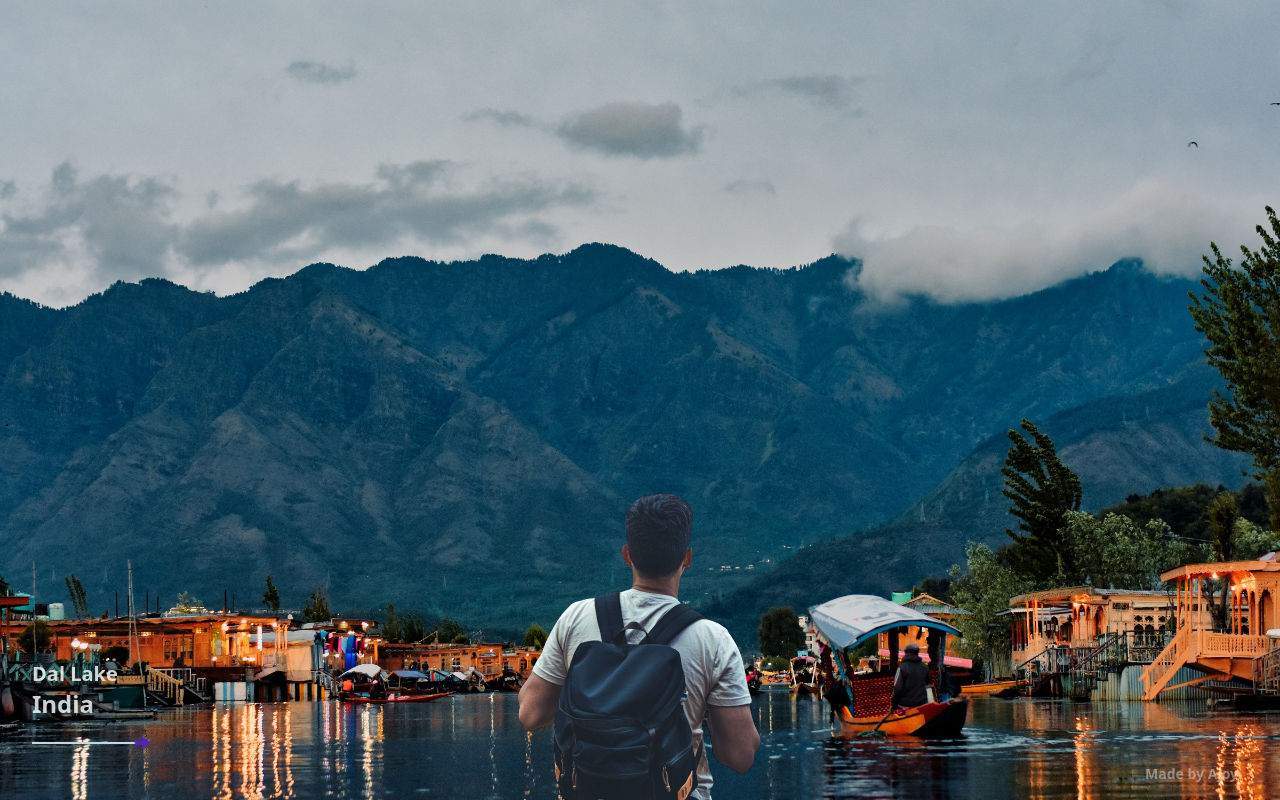
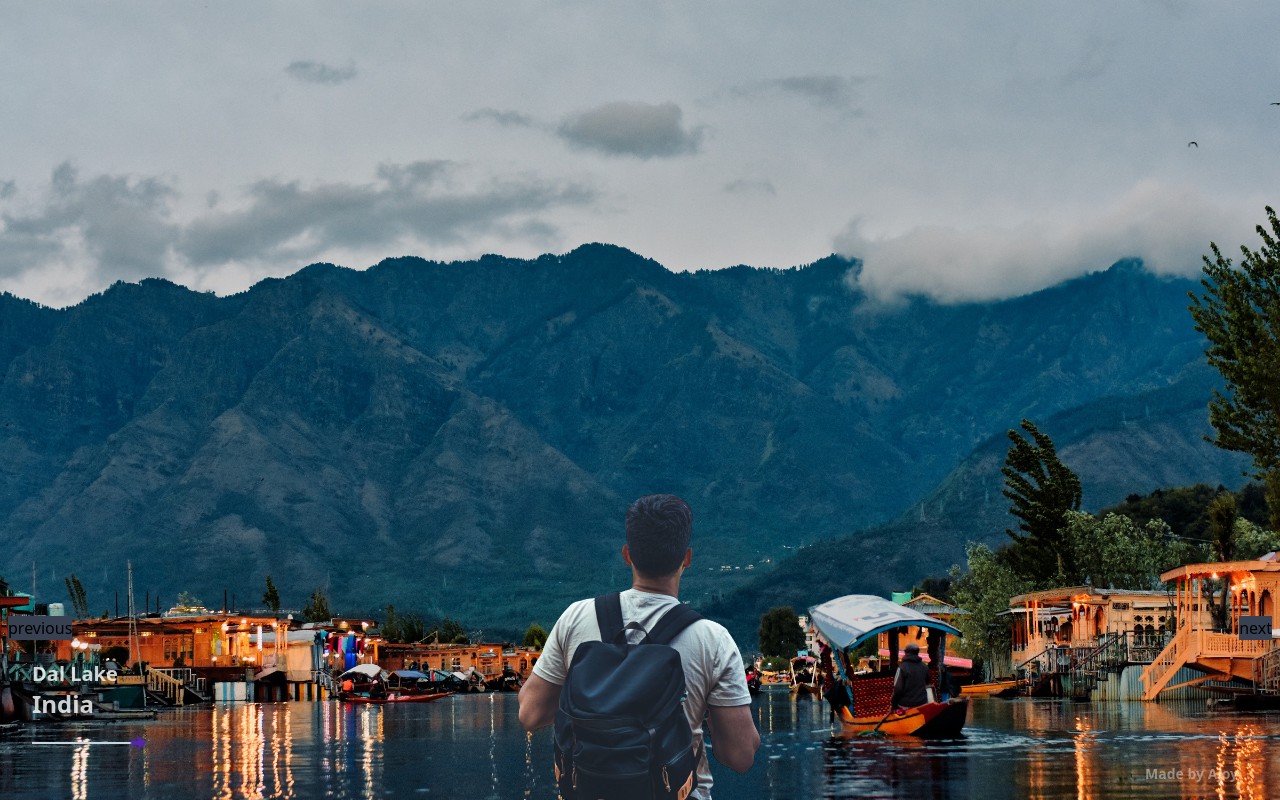
Before and after one commit to ajoykumardas12/go-places, a React (Vite) app: page / in a window 1280 px wide. Built offline with nearby package versions, Linux system fonts and the light colour scheme; grey boxes are pictures that could not be loaded.

Commit message:
next, previous with proper autoplay handling

```diff
--- a/src/components/Progressbar.tsx
+++ b/src/components/Progressbar.tsx
@@ -10,7 +10,7 @@ function Progressbar({ time }: { time: number }) {
         className="h-full bg-slate-300 "
       ></motion.div>
       <motion.div
-        className="w-4 h-[16px] absolute -bottom-[7px] -left-2 bg-violet-800"
+        className="w-4 h-[16px] absolute -bottom-[7px] -left-3 bg-violet-800"
         style={{
           clipPath:
             "polygon(0% 47%, 10% 42%, 0% 20%, 27% 40%, 48% 36%, 35% 0, 40% 0, 77% 36%, 100% 48%, 100% 52%, 77% 64%, 35% 100%, 52% 64%, 27% 60%, 0 80%, 10% 58%, 0% 53%)",
--- a/src/components/Slider.tsx
+++ b/src/components/Slider.tsx
@@ -21,8 +21,8 @@ function Slider() {
     animatedValue.set(page);
   }, [animatedValue, page]);
 
-  useEffect(() => {
-    setSlideLoaded(true);
+  const startAutoplay = () => {
+    console.log("trying autoplay");
     if (!autoPlayRef.current) {
       autoPlayRef.current = setInterval(() => {
         if (focus)
@@ -30,9 +30,38 @@ function Slider() {
             return prev + 1;
           });
       }, slideDuration * 1000);
+      console.log("started autoplay");
     }
+  };
+
+  const clearAutoplay = () => {
+    clearInterval(autoPlayRef.current);
+    autoPlayRef.current = undefined;
+    console.log(autoPlayRef);
+  };
+
+  useEffect(() => {
+    setSlideLoaded(true);
+    startAutoplay();
     // eslint-disable-next-line react-hooks/exhaustive-deps
   }, []);
+
+  const nextSlide = () => {
+    console.log("next");
+    clearAutoplay();
+    setPage((prev) => {
+      return prev + 1;
+    });
+    startAutoplay();
+  };
+  const previousSlide = () => {
+    console.log("previous");
+    clearAutoplay();
+    setPage((prev) => {
+      return prev - 1;
+    });
+    startAutoplay();
+  };
 
   return (
     <div className="w-full h-screen relative overflow-hidden">
@@ -53,6 +82,18 @@ function Slider() {
           <Progressbar key={page} time={slideDuration} />
         </div>
       )}
+      <button
+        onClick={nextSlide}
+        className="absolute bottom-40 right-2 bg-gray-700"
+      >
+        next
+      </button>
+      <button
+        onClick={previousSlide}
+        className="absolute bottom-40 left-2 bg-gray-700"
+      >
+        previous
+      </button>
     </div>
   );
 }
```
